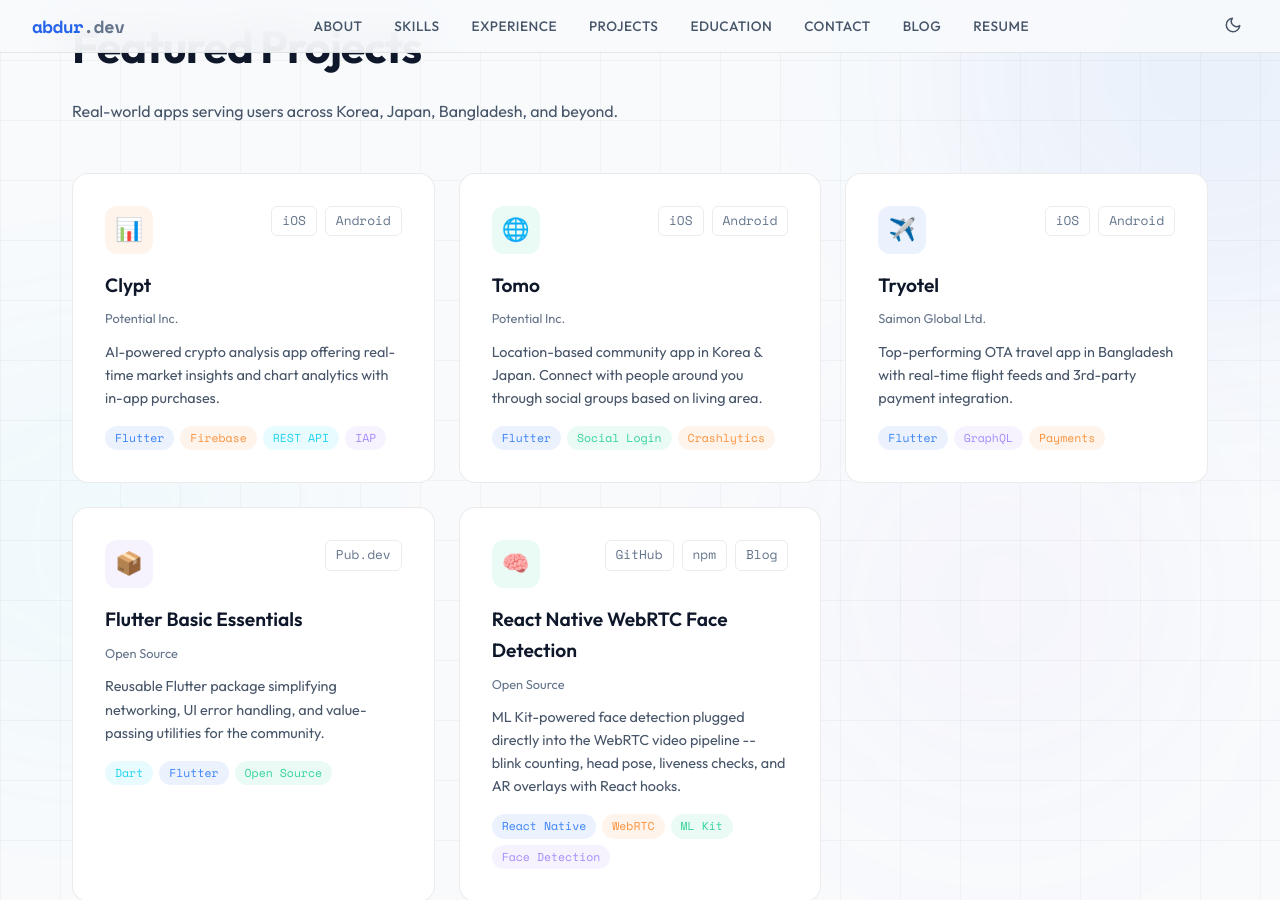
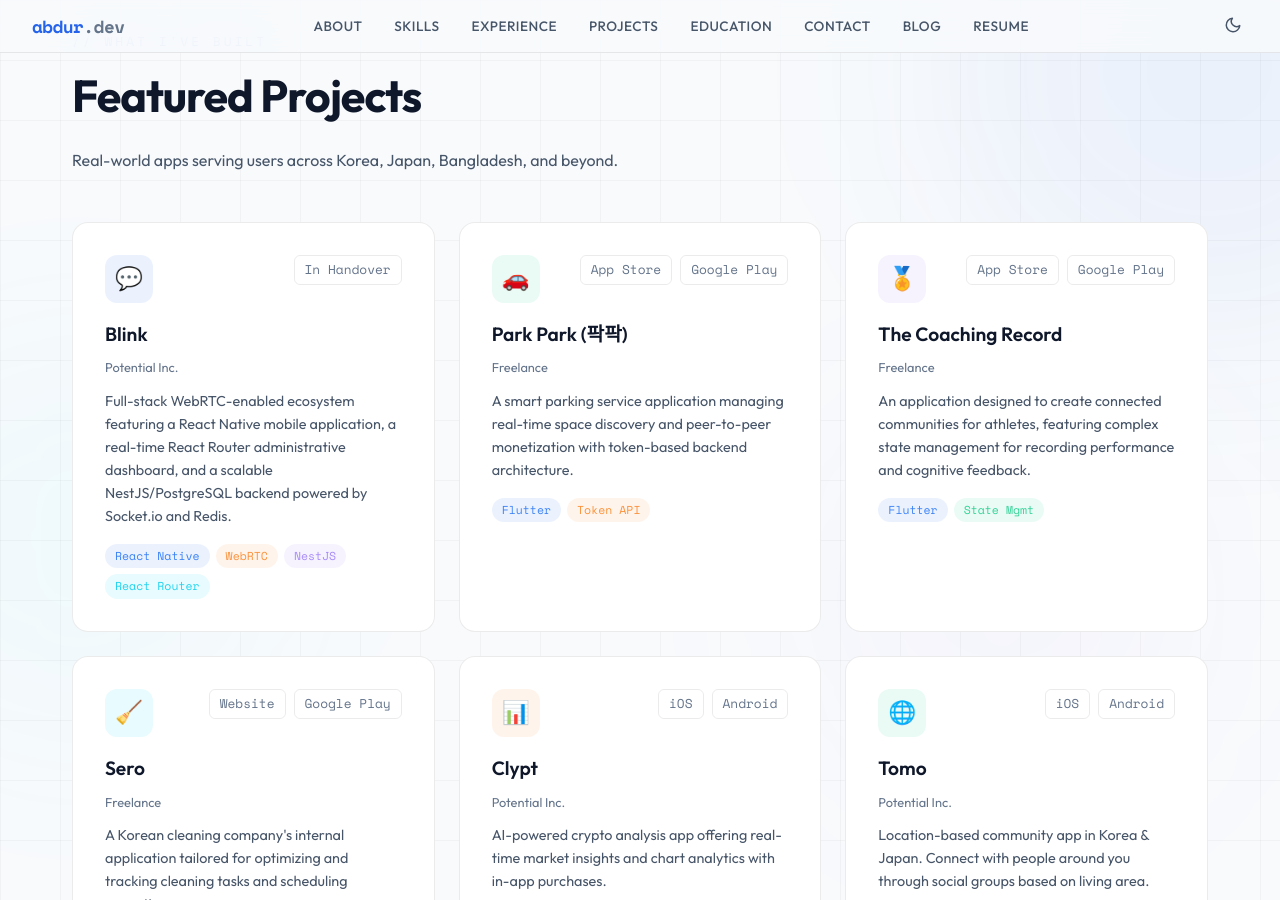
Before and after one commit to arfuhad/arfuhad.github.io, a Jekyll site: the page built from index.html, in a window 1280 px wide and 900 px high, scrolled down 3259 px. Built offline with Jekyll 4.4.1, drawn with Linux system fonts in a browser that asks for light colours; some of the changed text lies outside the part shown.

```diff
--- a/index.html
+++ b/index.html
@@ -78,6 +78,7 @@
         <h3>Backend &amp; APIs</h3>
         <p style="color:var(--text-secondary);font-size:0.85rem;margin-bottom:0.75rem;">Full-stack capabilities from REST to GraphQL integrations.</p>
         <div class="skill-tags">
+          <span class="skill-tag">NestJS</span>
           <span class="skill-tag">.NET Core</span>
           <span class="skill-tag">Node.js</span>
           <span class="skill-tag">Django</span>
@@ -113,6 +114,7 @@
         <p style="color:var(--text-secondary);font-size:0.85rem;margin-bottom:0.75rem;">Polyglot developer comfortable across multiple paradigms.</p>
         <div class="skill-tags">
           <span class="skill-tag">Dart</span>
+          <span class="skill-tag">TypeScript</span>
           <span class="skill-tag">JavaScript</span>
           <span class="skill-tag">C#</span>
           <span class="skill-tag">Python</span>
@@ -155,6 +157,7 @@
           <li>Reduced code redundancy by 30% using internal Flutter packages</li>
           <li>Performance optimization for low-end devices across Android &amp; iOS</li>
           <li>Expanded cross-platform reach with React Native for specialized WebRTC and real-time features</li>
+          <li>Led the full-stack development of the <strong>Blink</strong> ecosystem (currently in handover phase), including a React Native mobile app, a React Router dashboard, and a NestJS/PostgreSQL backend</li>
         </ul>
       </div>
       <div class="timeline-item reveal">
@@ -209,6 +212,71 @@
       <p class="section-desc">Real-world apps serving users across Korea, Japan, Bangladesh, and beyond.</p>
     </div>
     <div class="projects-grid">
+      <div class="project-card reveal">
+        <div class="project-header">
+          <div class="project-icon" style="background:rgba(59,130,246,0.1);">&#128172;</div>
+          <div class="project-links">
+            <span class="project-link" style="color:var(--text-muted);border-color:var(--border);">In Handover</span>
+          </div>
+        </div>
+        <h3>Blink</h3>
+        <div class="project-company">Potential Inc.</div>
+        <p>Full-stack WebRTC-enabled ecosystem featuring a React Native mobile application, a real-time React Router administrative dashboard, and a scalable NestJS/PostgreSQL backend powered by Socket.io and Redis.</p>
+        <div class="project-tech">
+          <span style="background:rgba(59,130,246,0.1);color:var(--accent-bright);">React Native</span>
+          <span style="background:rgba(251,146,60,0.1);color:var(--orange);">WebRTC</span>
+          <span style="background:rgba(167,139,250,0.1);color:var(--purple);">NestJS</span>
+          <span style="background:rgba(34,211,238,0.1);color:var(--cyan);">React Router</span>
+        </div>
+      </div>
+      <div class="project-card reveal">
+        <div class="project-header">
+          <div class="project-icon" style="background:rgba(52,211,153,0.1);">&#128663;</div>
+          <div class="project-links">
+            <a href="#" class="project-link">App Store</a>
+            <a href="#" class="project-link">Google Play</a>
+          </div>
+        </div>
+        <h3>Park Park (팍팍)</h3>
+        <div class="project-company">Freelance</div>
+        <p>A smart parking service application managing real-time space discovery and peer-to-peer monetization with token-based backend architecture.</p>
+        <div class="project-tech">
+          <span style="background:rgba(59,130,246,0.1);color:var(--accent-bright);">Flutter</span>
+          <span style="background:rgba(251,146,60,0.1);color:var(--orange);">Token API</span>
+        </div>
+      </div>
+      <div class="project-card reveal">
+        <div class="project-header">
+          <div class="project-icon" style="background:rgba(167,139,250,0.1);">&#127941;</div>
+          <div class="project-links">
+            <a href="#" class="project-link">App Store</a>
+            <a href="#" class="project-link">Google Play</a>
+          </div>
+        </div>
+        <h3>The Coaching Record</h3>
+        <div class="project-company">Freelance</div>
+        <p>An application designed to create connected communities for athletes, featuring complex state management for recording performance and cognitive feedback.</p>
+        <div class="project-tech">
+          <span style="background:rgba(59,130,246,0.1);color:var(--accent-bright);">Flutter</span>
+          <span style="background:rgba(52,211,153,0.1);color:var(--green);">State Mgmt</span>
+        </div>
+      </div>
+      <div class="project-card reveal">
+        <div class="project-header">
+          <div class="project-icon" style="background:rgba(34,211,238,0.1);">&#129529;</div>
+          <div class="project-links">
+            <a href="https://www.seroclean.com/" class="project-link">Website</a>
+            <a href="https://play.google.com/store/apps/details?id=app.sero.sero" class="project-link">Google Play</a>
+          </div>
+        </div>
+        <h3>Sero</h3>
+        <div class="project-company">Freelance</div>
+        <p>A Korean cleaning company's internal application tailored for optimizing and tracking cleaning tasks and scheduling operations.</p>
+        <div class="project-tech">
+          <span style="background:rgba(59,130,246,0.1);color:var(--accent-bright);">Flutter</span>
+          <span style="background:rgba(251,146,60,0.1);color:var(--orange);">Internal Tool</span>
+        </div>
+      </div>
       <div class="project-card reveal">
         <div class="project-header">
           <div class="project-icon" style="background:rgba(251,146,60,0.1);">&#128202;</div>
```
Also changed, not shown: _posts/2026-02-16-welcome.md (+1 -1 lines), _posts/2026-06-05-architecture-real-time-webrtc-ecosystem.md (added, +66 -0 lines), _posts/2026-06-12-mastering-webrtc-react-native.md (added, +98 -0 lines), _posts/2026-06-19-scaling-real-time-redis-socketio-nestjs.md (added, +106 -0 lines), resume/index.html (+4 -4 lines).
